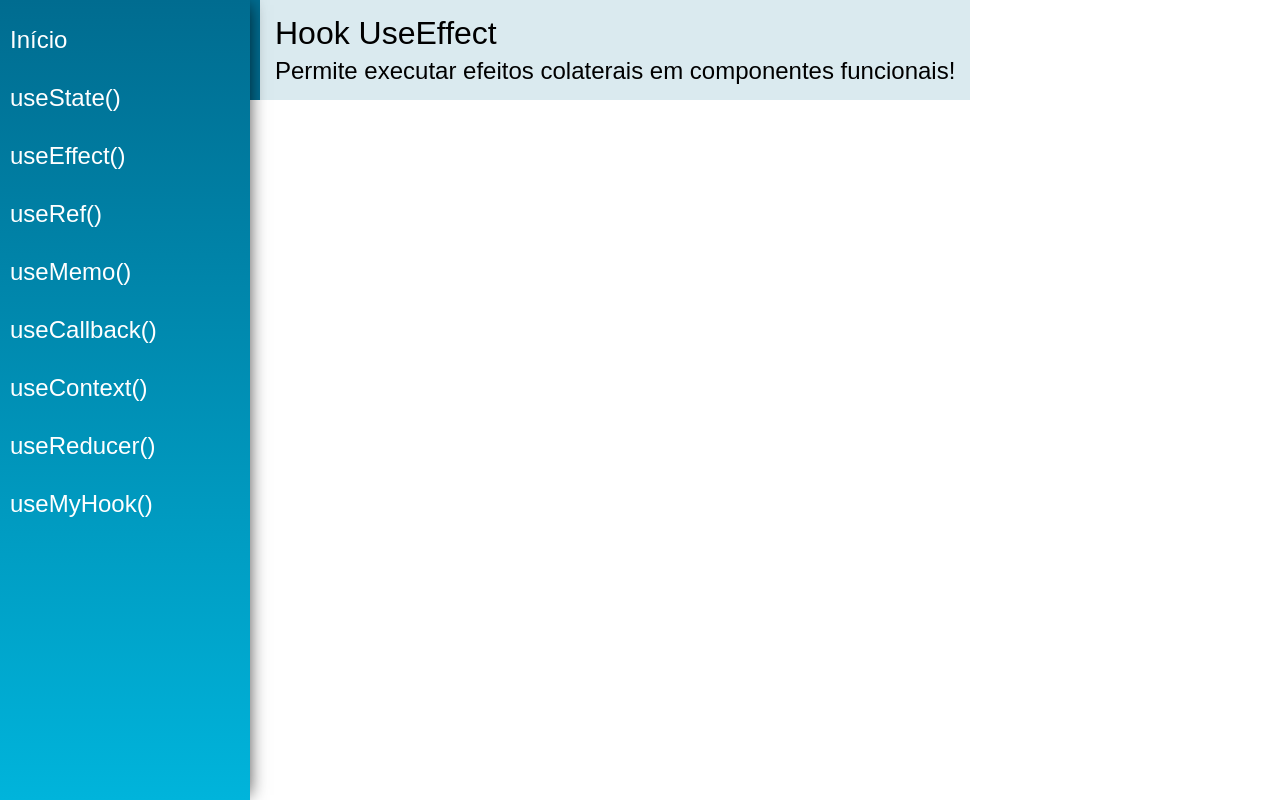
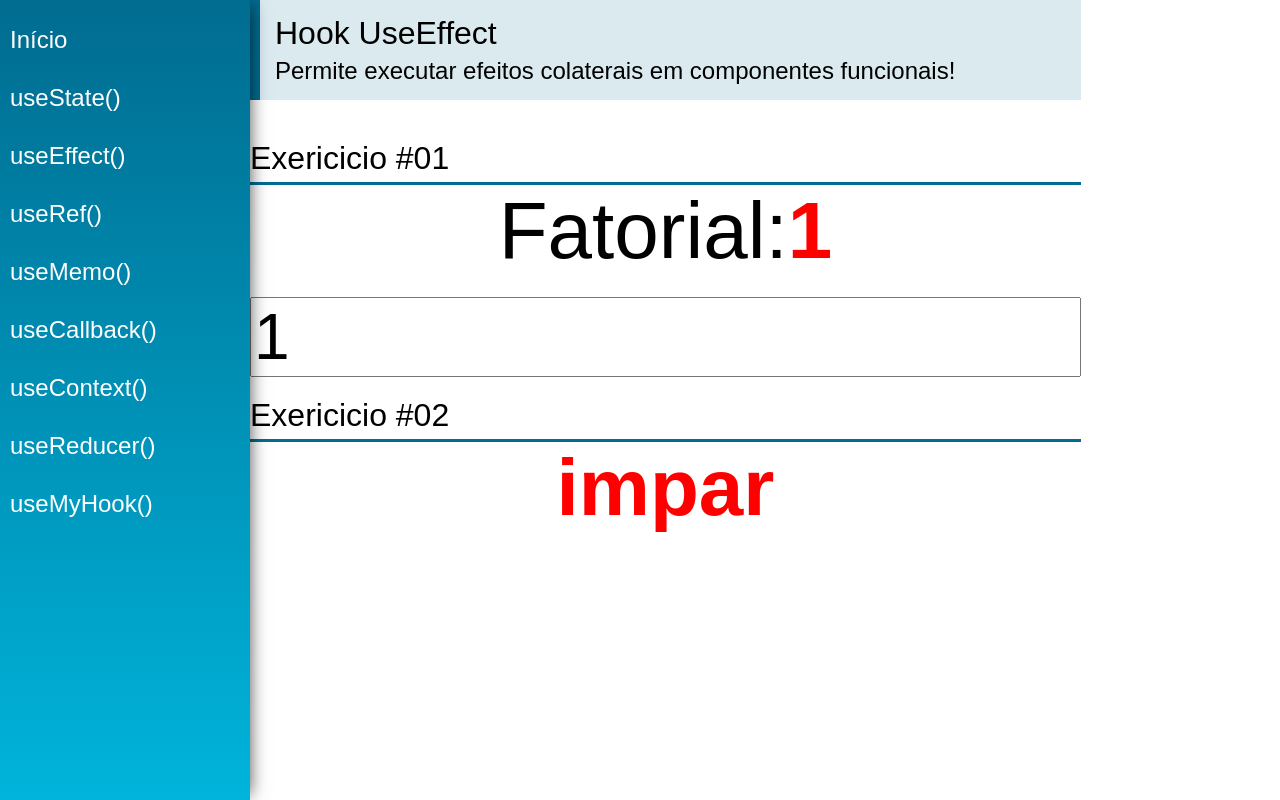
Before and after one commit to CaioCDJ/react-hooks, a React (Create React App) app: page /useEffect in a window 1280 px wide. Built offline with nearby package versions, Linux system fonts and the light colour scheme.

Commit message:
useEffect

```diff
--- a/src/views/examples/UseCustom.jsx
+++ b/src/views/examples/UseCustom.jsx
@@ -1,7 +1,7 @@
 import React from 'react'
 import PageTitle from '../../components/layout/PageTitle'
 
-export default  (props) => {
+const UseRef = (props) => {
     return (
         <div className="UseCustom">
             <PageTitle
@@ -11,3 +11,5 @@
         </div>
     )
 }
+
+export default UseRef
--- a/src/views/examples/UseEffect.jsx
+++ b/src/views/examples/UseEffect.jsx
@@ -1,13 +1,75 @@
-import React from 'react'
+import React, { useEffect, useState } from 'react'
 import PageTitle from '../../components/layout/PageTitle'
+import SectionTitle from '../../components/layout/SectionTitle';
+
+function calcFatorial(n) {
+
+    if(n<0) return -1
+    if(n===0) return 1
+    return calcFatorial(n-1) * n ;
+}
+
+function parOuImpar(n) {
+
+    if(n%2 === 0){
+        return 'par'
+    }else{
+        return 'impar'
+    }
+}
+
 
 const UseEffect = (props) => {
+
+    const [number,setNumber] = useState(1);
+    const [fatorial,setFatorial] = useState(1);
+
+    // Utiliza funcoes dentro da renderizacao
+    // sem causar loops
+    // Efeito colateral causado pelo estado
+    useEffect(function(){
+
+        setFatorial(calcFatorial(number));
+
+    },[number]);
+
+    useEffect(function(){
+        if(fatorial > 1000000){
+            document.title = "eita";
+        }
+    },[fatorial])
+
+    // -- Exercicio 2  --
+    const [ParOuImp,setParOuImp] = useState();
+
+    useEffect(function(){
+        setParOuImp(parOuImpar(number));
+    },[number]);
+
     return (
         <div className="UseEffect">
             <PageTitle
                 title="Hook UseEffect"
                 subtitle="Permite executar efeitos colaterais em componentes funcionais!"
             />
+            <SectionTitle title="Exericicio #01"/>
+            <div className="center">
+                <div>
+                    <span className="text">Fatorial:</span>
+                    <span className="text red">{fatorial === -1 ? 'Não existe' : fatorial}</span>
+                </div>
+                <input type="number" className="input"
+                    value={number}
+                    onChange={e=>setNumber(e.target.value)} />
+            </div>
+
+            <SectionTitle title="Exericicio #02"/>
+
+            <div className="center">
+                <div>
+                    <span className='text red'>{ParOuImp}</span>
+                </div>
+            </div>
         </div>
     )
 }
```
